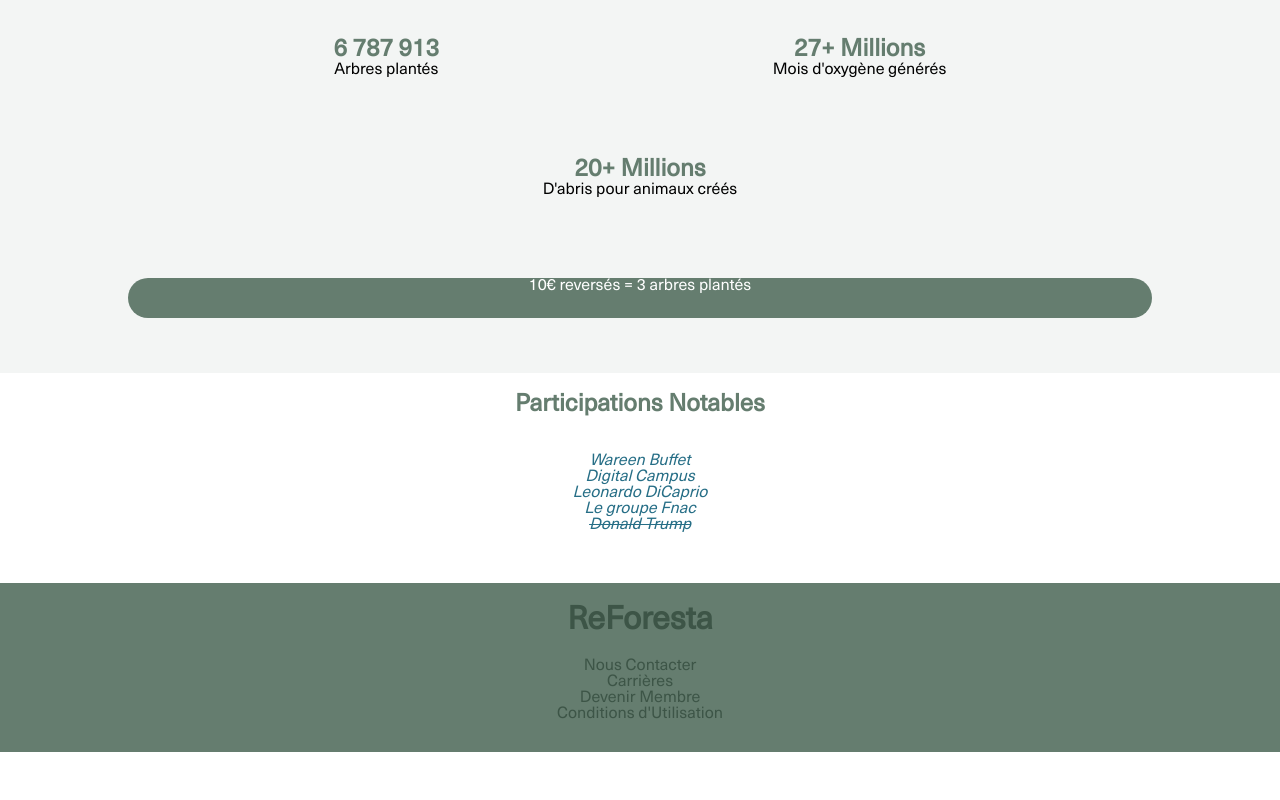
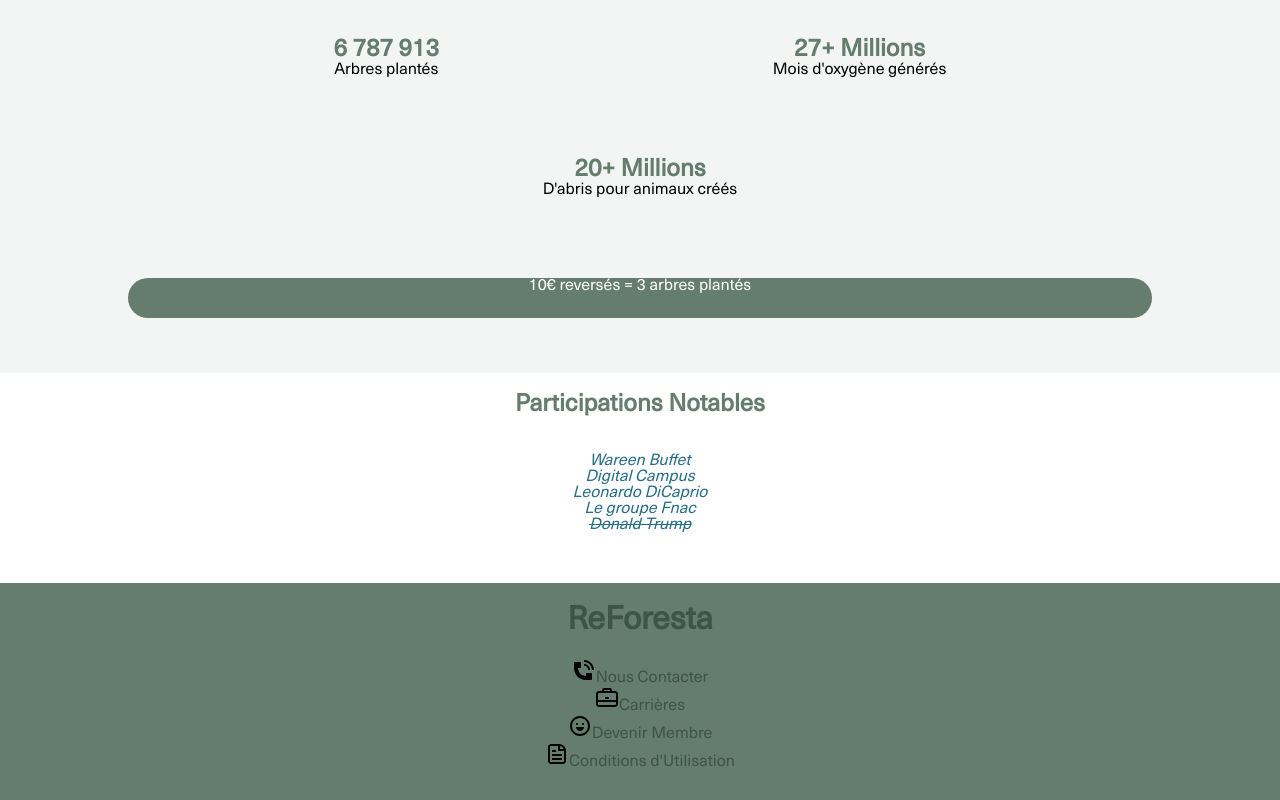
Before and after one commit to pyGab86/ReForest, a plain HTML site: page index.html in a window 1280 px wide. Shown: the part 2313-3113 px from the top of the page. Before the commit the page ends 3065 px from the top, so only its background shows below. Drawn offline with nearby package versions, Linux system fonts and the light colour scheme.

Commit message:
ajout des icônes dans le footer

```diff
--- a/index.html
+++ b/index.html
@@ -124,10 +124,13 @@
         <footer>
             <div class="footer-container">
                 <h1>ReForesta</h1>
-                <a href="">Nous Contacter</a>
-                <a href="">Carrières</a>
-                <a href="">Devenir Membre</a>
-                <a href="">Conditions d'Utilisation</a>
+                <a href="" id="contact">Nous Contacter</a>
+                <a href="" id="careers">Carrières</a>
+                <a href="" id="become-member">Devenir Membre</a>
+                <a href="" id="website-conditions">Conditions d'Utilisation</a>
+                <div class="social-networks">
+
+                </div>
             </div>
         </footer>
 
--- a/style.scss
+++ b/style.scss
@@ -318,6 +318,23 @@ body {
             a:hover {
                 color: white;
             }
+
+            #contact::before {
+                content: url(assets/phone.svg);
+            }
+
+            #careers::before {
+                content: url(assets/briefcase.svg);
+            }
+
+            #become-member::before {
+                content: url(assets/smile.svg);
+            }
+
+            #website-conditions::before {
+                content: url(assets/document.svg);
+            }
+
         }
     }
 }
```
Also changed, not shown: assets/briefcase.svg (added), assets/document.svg (added), assets/phone.svg (added), assets/smile.svg (added), style.css, 1 other file.
